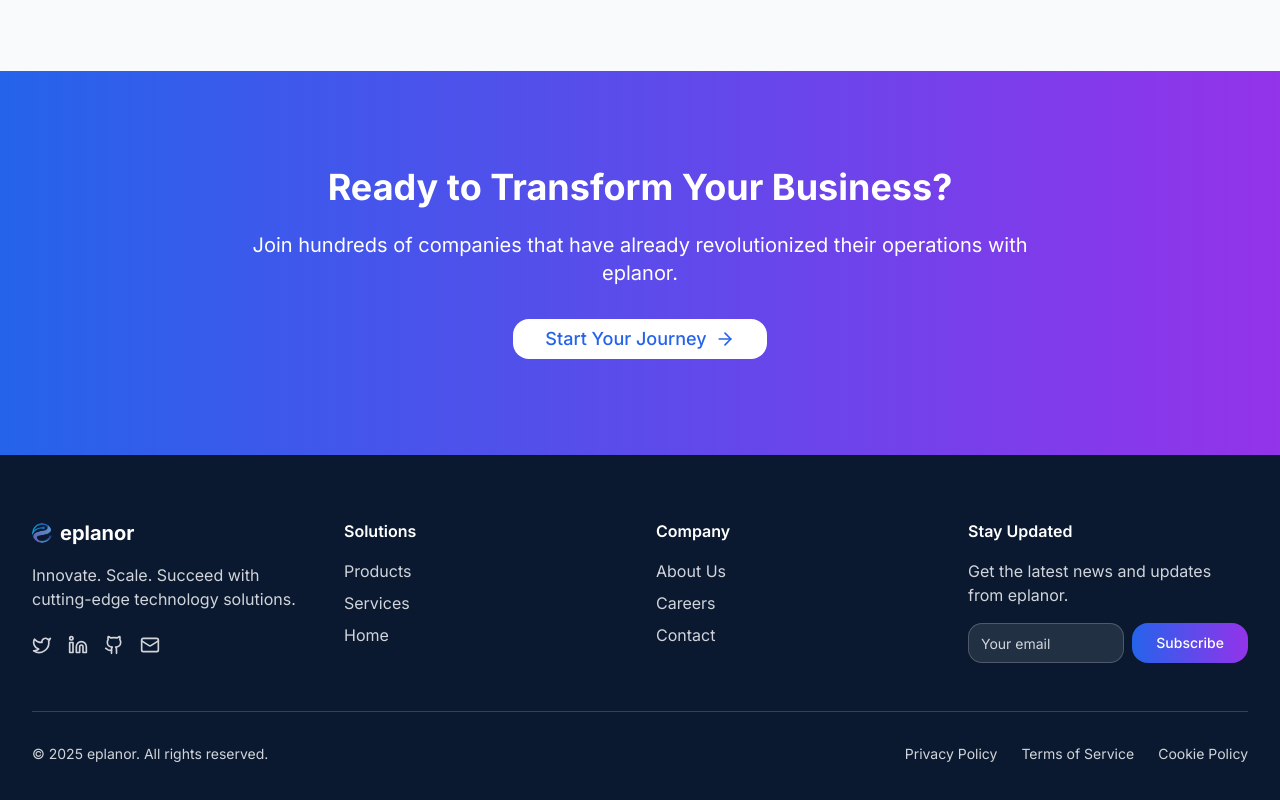
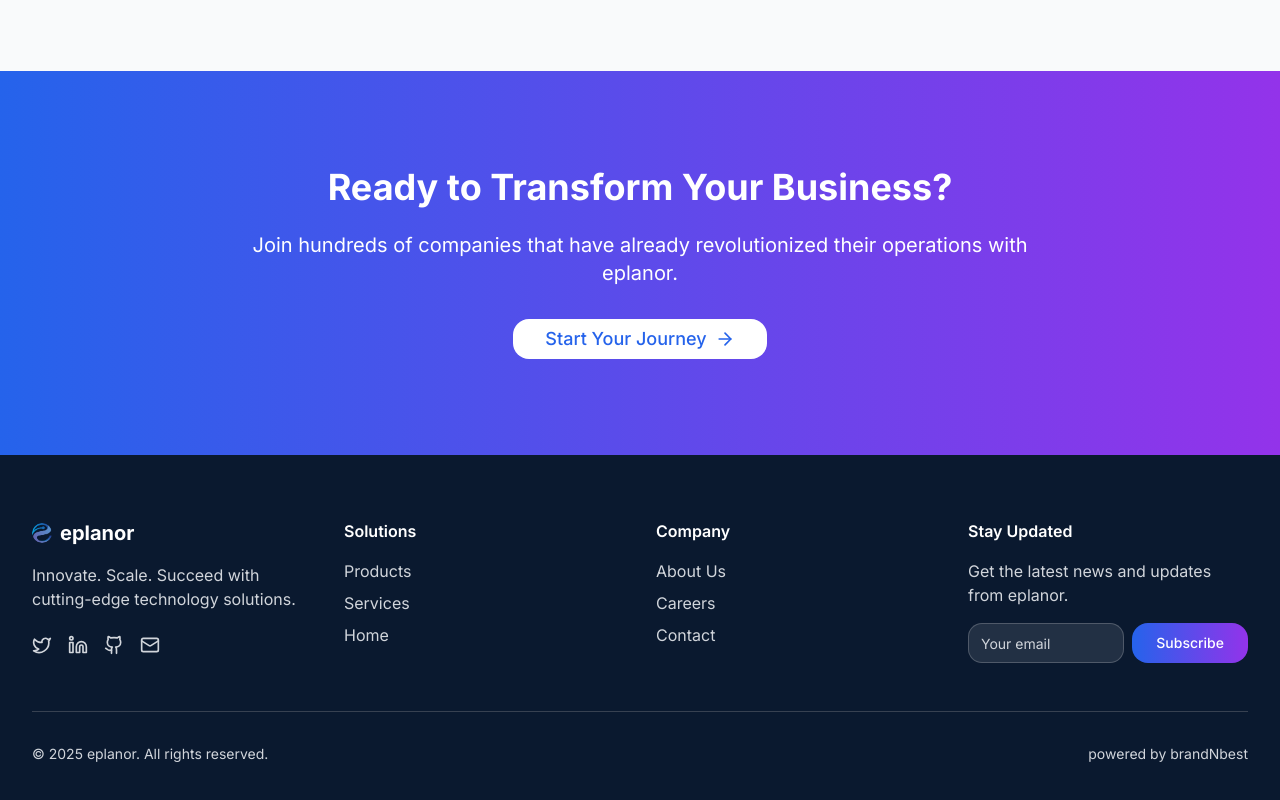
Before and after one commit to arjunfrontend-dev/eplanor, a Next.js app: page / in a window 1280 px wide. Shown: the part 4637-5437 px from the top of the page. Built offline with nearby package versions, Linux system fonts and the light colour scheme.

Commit message:
footer change

```diff
--- a/components/layout/Footer.tsx
+++ b/components/layout/Footer.tsx
@@ -123,20 +123,9 @@ const Footer = () => {
               href="#"
               className="text-gray-300 hover:text-white text-sm transition-colors"
             >
-              Privacy Policy
+             powered by brandNbest
             </Link>
-            <Link
-              href="#"
-              className="text-gray-300 hover:text-white text-sm transition-colors"
-            >
-              Terms of Service
-            </Link>
-            <Link
-              href="#"
-              className="text-gray-300 hover:text-white text-sm transition-colors"
-            >
-              Cookie Policy
-            </Link>
+
           </div>
         </div>
       </div>
```
